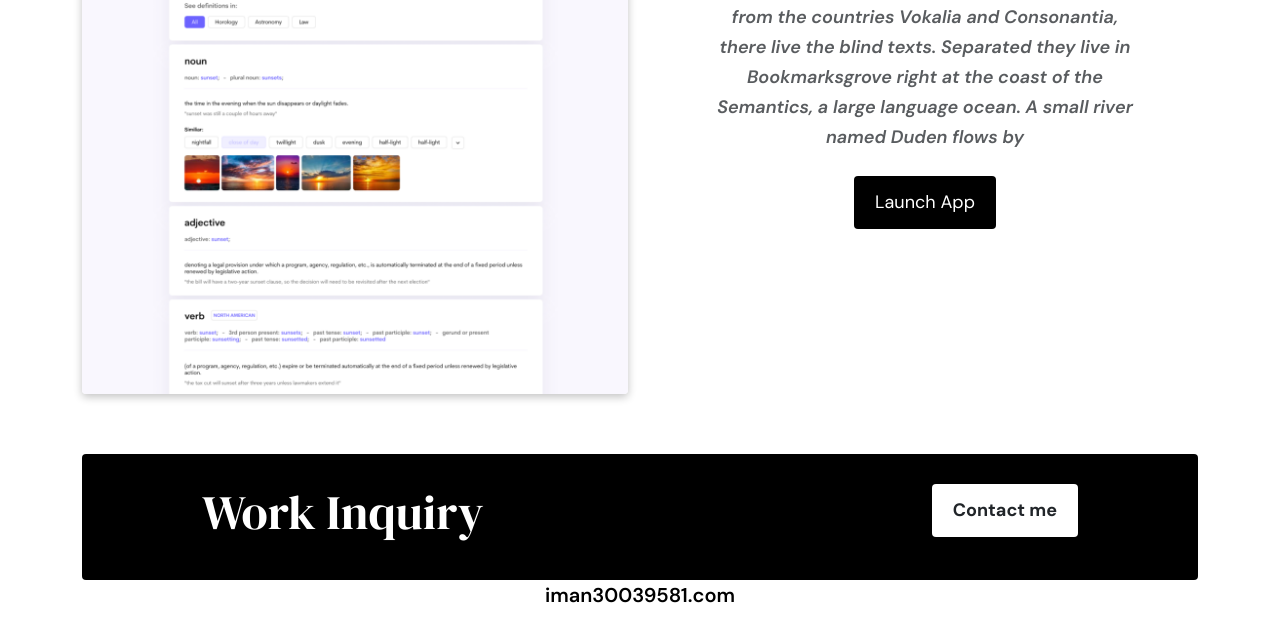
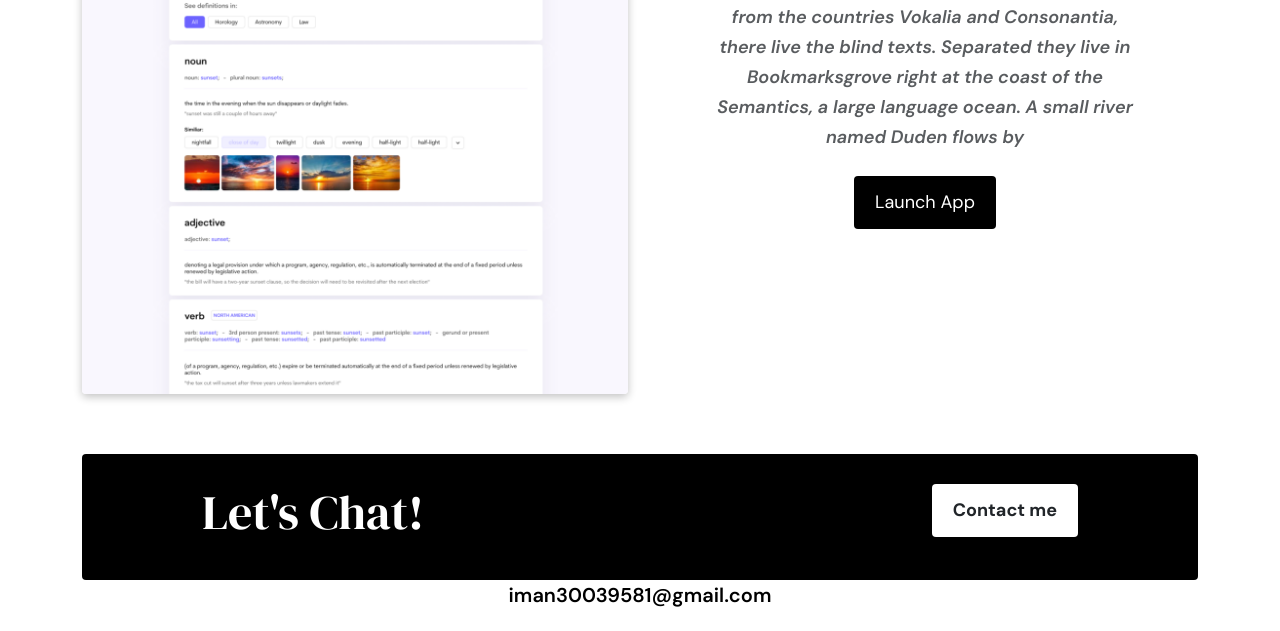
Before and after one commit to imanfsx/Responsive-Homework, a plain HTML site: page index.html in a window 1280 px wide. Shown: the part 1936-2567 px from the top of the page. Drawn offline with nearby package versions, Linux system fonts and the light colour scheme.

Commit message:
changes to UI

```diff
--- a/index.html
+++ b/index.html
@@ -148,7 +148,7 @@
           class="contact-box d-flex justify-content-between d-none d-md-flex"
         >
           <div>
-            <h3>Work Inquiry</h3>
+            <h3>Let's Chat!</h3>
           </div>
           <div>
             <a href="/contact.html" class="btn btn-branding contact-button"
@@ -160,7 +160,7 @@
           href="mailto:iman30039581@gmail.com"
           class="email-link d-flex justify-content-center mb-3"
           title="Email me"
-          >iman30039581.com</a
+          >iman30039581@gmail.com</a
         >
         <div class="social-links d-flex justify-content-center">
           <a
```
